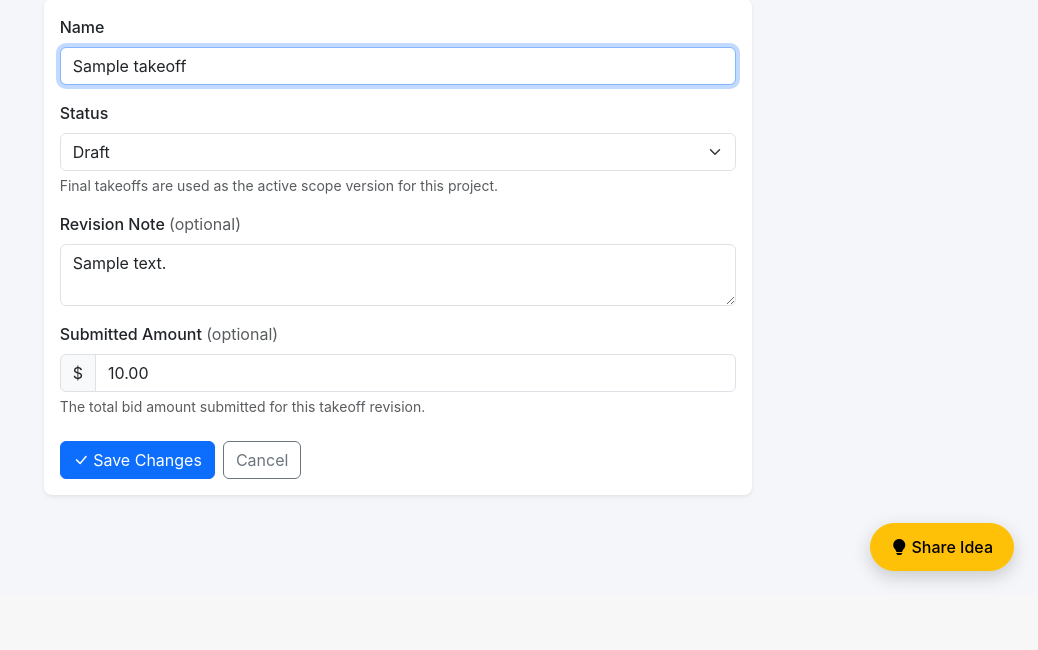
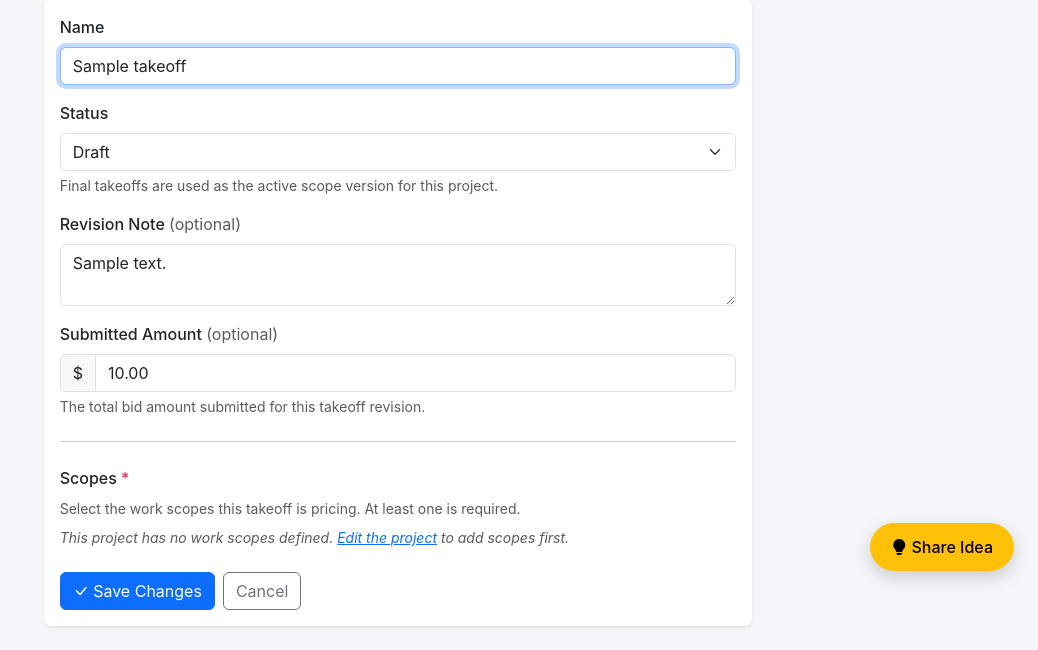
Before and after one commit to jKeonaona/powerscan, a Flask app: page /takeoffs/1/edit in a window 1280 px wide. Shown: the part 205-855 px from the top of the page, without its empty margins (242-1280 px from the left). Before the commit the page ends 789 px from the top, so only its background shows below. Run offline with Flask 3, Linux system fonts and the light colour scheme; a user stored in the database is signed in; tables that the repository leaves empty hold one stand-in row (values such as "Sample post").

Commit message:
Add scopes field to Takeoff: multi-select subset of parent Project scopes, editable while Draft, locked when Final, required at least one
Co-Authored-By: Claude Sonnet 4.6 <noreply@anthropic.com>

```diff
--- a/app.py
+++ b/app.py
@@ -133,6 +133,7 @@ def _run_migrations(database):
         ("project", "bid_date", "DATE"),
         ("quote_batch", "takeoff_id", "INTEGER"),
         ("report", "takeoff_id", "INTEGER"),
+        ("takeoff", "scopes", "TEXT"),
     ]
     for table, column, col_def in migrations:
         try:
@@ -507,6 +508,7 @@ def migrate_projects_to_takeoffs():
                 name=f"Takeoff {n}",
                 status="Draft",
                 revision_note="Auto-created by migration",
+                scopes=project.work_scope,
             )
             db.session.add(t)
             created += 1
@@ -564,6 +566,18 @@ def rename_legacy_initial_takeoffs():
     print(f"[takeoff_rename] updated {updated} legacy Initial Takeoff records to Takeoff 1 / Draft")
 
 
+def backfill_takeoff_scopes():
+    """Idempotent: copy parent Project scopes to any Takeoff where scopes IS NULL."""
+    takeoffs = Takeoff.query.filter(Takeoff.scopes.is_(None)).all()
+    updated = 0
+    for t in takeoffs:
+        t.scopes = t.project.work_scope
+        updated += 1
+    if updated:
+        db.session.commit()
+    print(f"[backfill_takeoff_scopes] updated {updated} takeoffs")
+
+
 def _get_active_takeoff(project_id):
     """Return the active takeoff for a project (Final if exists, else latest Draft, else create one)."""
     final = (
@@ -580,7 +594,13 @@ def _get_active_takeoff(project_id):
     )
     if draft:
         return draft
-    t = Takeoff(project_id=project_id, name="New Takeoff", status="Draft")
+    project = db.session.get(Project, project_id)
+    t = Takeoff(
+        project_id=project_id,
+        name="New Takeoff",
+        status="Draft",
+        scopes=project.work_scope if project else None,
+    )
     db.session.add(t)
     db.session.commit()
     return t
@@ -631,6 +651,8 @@ def create_app():
         backfill_takeoff_ids()
         # Rename any legacy "Initial Takeoff / Final" records to "Takeoff 1 / Draft"
         rename_legacy_initial_takeoffs()
+        # Backfill scopes on any takeoffs where scopes is still NULL
+        backfill_takeoff_scopes()
 
     # Start background conversion worker thread
     start_worker(app)
@@ -1114,12 +1136,24 @@ def create_app():
                     submitted_amount = float(submitted_amount_raw.replace(",", ""))
                 except ValueError:
                     pass
+            selected_scopes = request.form.getlist("scopes")
+            if not selected_scopes:
+                flash("At least one scope must be selected.", "danger")
+                return render_template(
+                    "takeoff_form.html",
+                    project=project,
+                    takeoff=None,
+                    takeoff_statuses=TAKEOFF_STATUSES,
+                    project_scopes=project.work_scope_list,
+                    selected_scopes=[],
+                )
             t = Takeoff(
                 project_id=project_id,
                 name=name,
                 status=status,
                 revision_note=revision_note,
                 submitted_amount=submitted_amount,
+                scopes=json.dumps(selected_scopes),
                 created_by_user_id=current_user.id,
             )
             db.session.add(t)
@@ -1131,6 +1165,8 @@ def create_app():
             project=project,
             takeoff=None,
             takeoff_statuses=TAKEOFF_STATUSES,
+            project_scopes=project.work_scope_list,
+            selected_scopes=project.work_scope_list,
         )
 
     @app.route("/takeoffs/<int:takeoff_id>/edit", methods=["GET", "POST"])
@@ -1155,6 +1191,20 @@ def create_app():
                     pass
             else:
                 takeoff.submitted_amount = None
+            # Scopes are locked once Final; ignore submitted scopes if so
+            if takeoff.status != "Final":
+                selected_scopes = request.form.getlist("scopes")
+                if not selected_scopes:
+                    flash("At least one scope must be selected.", "danger")
+                    return render_template(
+                        "takeoff_form.html",
+                        project=project,
+                        takeoff=takeoff,
+                        takeoff_statuses=TAKEOFF_STATUSES,
+                        project_scopes=project.work_scope_list,
+                        selected_scopes=takeoff.scopes_list,
+                    )
+                takeoff.scopes = json.dumps(selected_scopes)
             db.session.commit()
             flash("Takeoff updated.", "success")
             return redirect(url_for("takeoff_detail", takeoff_id=takeoff.id))
@@ -1163,6 +1213,8 @@ def create_app():
             project=project,
             takeoff=takeoff,
             takeoff_statuses=TAKEOFF_STATUSES,
+            project_scopes=project.work_scope_list,
+            selected_scopes=takeoff.scopes_list,
         )
 
     @app.route("/takeoffs/<int:takeoff_id>")
--- a/models.py
+++ b/models.py
@@ -90,11 +90,22 @@ class Takeoff(db.Model):
     status = db.Column(db.String(32), nullable=False, default="Draft")
     revision_note = db.Column(db.Text, nullable=True)
     submitted_amount = db.Column(db.Numeric(14, 2), nullable=True)
+    scopes = db.Column(db.Text, nullable=True)  # JSON list of scope strings
     created_at = db.Column(db.DateTime, default=lambda: datetime.now(timezone.utc), nullable=False)
     created_by_user_id = db.Column(db.Integer, db.ForeignKey("user.id"), nullable=True)
 
     project = db.relationship("Project", backref="takeoffs")
     created_by = db.relationship("User", foreign_keys=[created_by_user_id])
+
+    @property
+    def scopes_list(self):
+        if not self.scopes:
+            return []
+        try:
+            import json
+            return json.loads(self.scopes)
+        except Exception:
+            return []
 
 
 class Drawing(db.Model):
--- a/templates/takeoff_form.html
+++ b/templates/takeoff_form.html
@@ -26,7 +26,7 @@
 
             <div class="card shadow-sm">
                 <div class="card-body">
-                    <form method="POST">
+                    <form method="POST" id="takeoffForm">
 
                         <div class="mb-3">
                             <label for="name" class="form-label fw-medium">Name</label>
@@ -66,6 +66,52 @@
                             <div class="form-text">The total bid amount submitted for this takeoff revision.</div>
                         </div>
 
+                        <hr class="my-4">
+
+                        {% set scopes_locked = takeoff and takeoff.status == 'Final' %}
+                        <div class="mb-4">
+                            <label class="form-label fw-medium">
+                                Scopes
+                                <span class="text-danger">*</span>
+                            </label>
+                            {% if scopes_locked %}
+                            <p class="text-muted small mb-2">
+                                <i class="bi bi-lock-fill"></i> Scopes are locked once a takeoff is marked Final.
+                            </p>
+                            {% else %}
+                            <p class="text-muted small mb-2">Select the work scopes this takeoff is pricing. At least one is required.</p>
+                            {% endif %}
+
+                            {% if project_scopes %}
+                            <div class="border rounded p-3 {% if scopes_locked %}bg-light{% endif %}" id="scopesContainer">
+                                <div class="row row-cols-1 row-cols-sm-2 g-2">
+                                    {% for scope in project_scopes %}
+                                    <div class="col">
+                                        <div class="form-check mb-0">
+                                            <input class="form-check-input scope-checkbox" type="checkbox"
+                                                   name="scopes" value="{{ scope }}"
+                                                   id="scope_{{ loop.index }}"
+                                                   {% if scope in selected_scopes %}checked{% endif %}
+                                                   {% if scopes_locked %}disabled{% endif %}>
+                                            <label class="form-check-label small" for="scope_{{ loop.index }}">
+                                                {{ scope }}
+                                            </label>
+                                        </div>
+                                    </div>
+                                    {% endfor %}
+                                </div>
+                                <div class="mt-2 text-danger small d-none" id="scopeError">
+                                    Please select at least one scope.
+                                </div>
+                            </div>
+                            {% else %}
+                            <div class="text-muted small fst-italic">
+                                This project has no work scopes defined.
+                                <a href="{{ url_for('edit_project', project_id=project.id) }}">Edit the project</a> to add scopes first.
+                            </div>
+                            {% endif %}
+                        </div>
+
                         <div class="d-flex gap-2">
                             <button type="submit" class="btn btn-primary">
                                 {% if takeoff %}
@@ -84,4 +130,18 @@
         </div>
     </div>
 </div>
+
+<script>
+document.getElementById('takeoffForm').addEventListener('submit', function(e) {
+    var locked = {{ 'true' if (takeoff and takeoff.status == 'Final') else 'false' }};
+    if (locked) return; // scopes not editable, skip validation
+    var checked = document.querySelectorAll('.scope-checkbox:checked');
+    var errorEl = document.getElementById('scopeError');
+    if (checked.length === 0) {
+        e.preventDefault();
+        if (errorEl) errorEl.classList.remove('d-none');
+        document.getElementById('scopesContainer').scrollIntoView({behavior: 'smooth', block: 'center'});
+    }
+});
+</script>
 {% endblock %}
```
Also changed, not shown: templates/takeoff_detail.html (+10 -1 lines).
